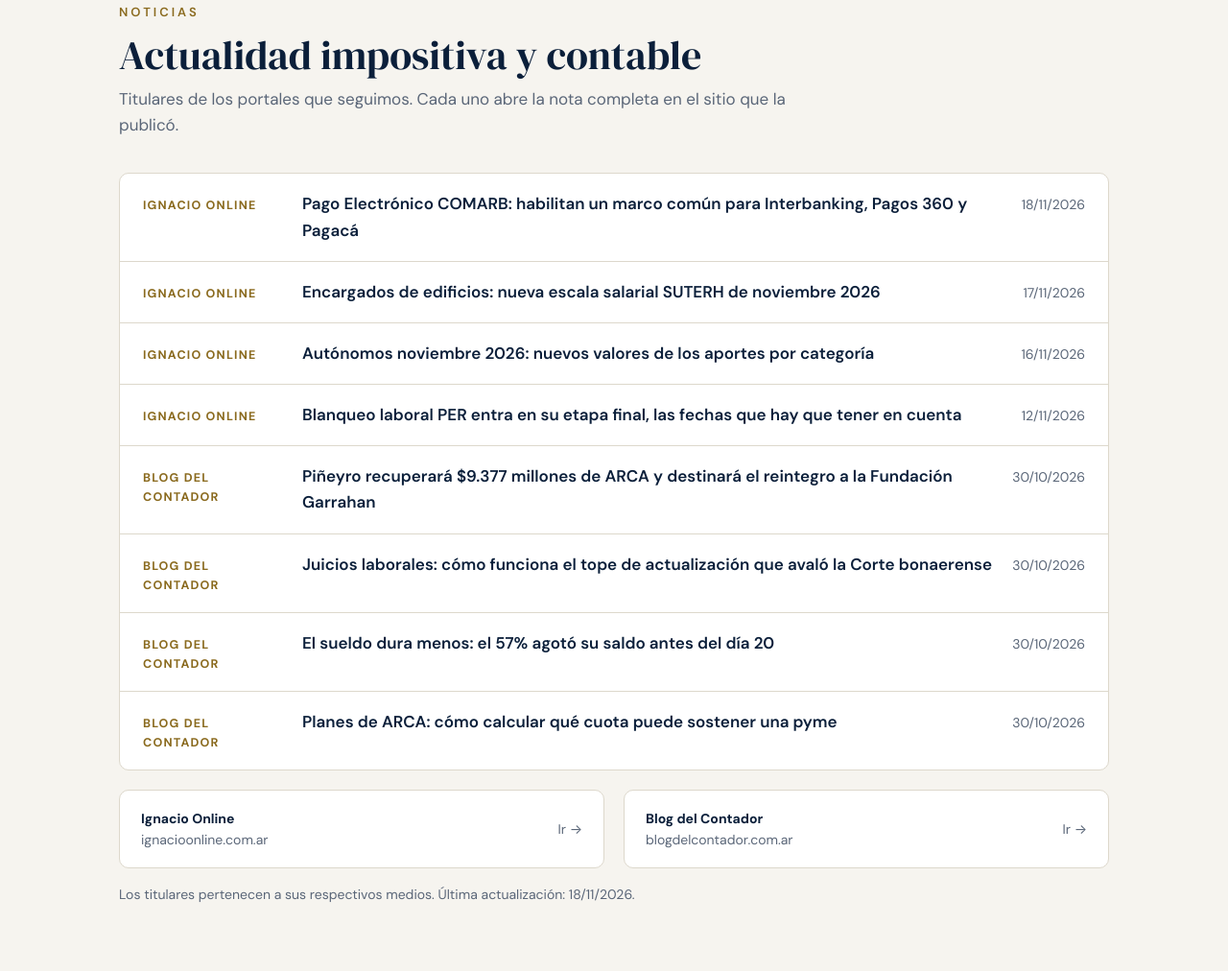
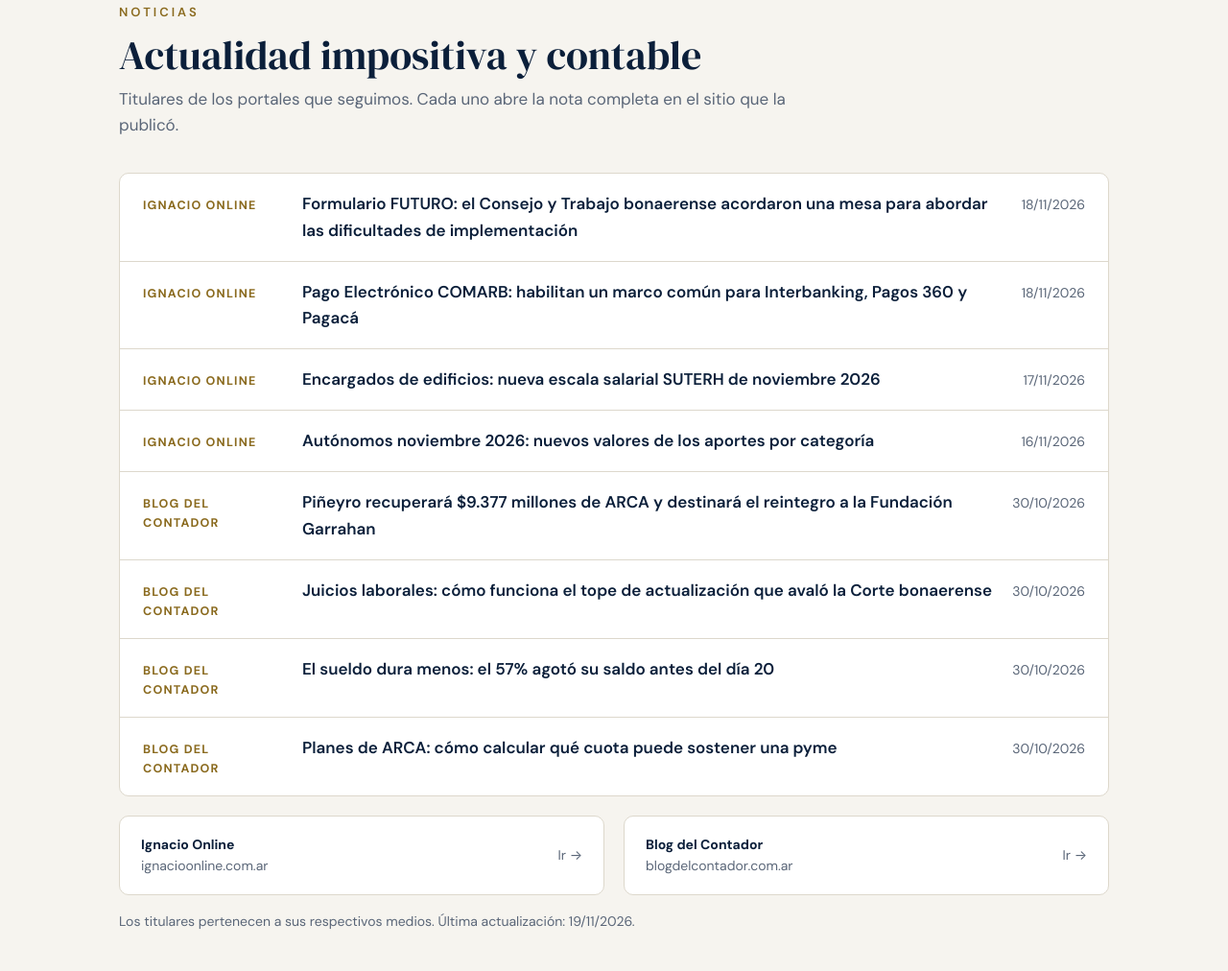
Before and after one commit to smestudiocontable/smestudiocontable.github.io, a plain HTML site: page index.html in a window 1280 px wide. Shown: the part 3320-4332 px from the top of the page at 96% size. Drawn offline with Linux system fonts and the light colour scheme.

Commit message:
Actualiza noticias 19/11/2026

```diff
--- a/index.html
+++ b/index.html
@@ -281,10 +281,10 @@ footer .wrap{display:flex;justify-content:space-between;gap:12px;flex-wrap:wrap}
       </div>
       <!-- NOTICIAS:INICIO (la actualización diaria reemplaza este bloque; máximo 12 titulares, el más nuevo arriba) -->
       <div class="news">
+        <a href="https://www.ignacioonline.com.ar/formulario-futuro-mesa-de-trabajo-por-su-implementacion/"><span class="src">Ignacio Online</span><span class="ttl">Formulario FUTURO: el Consejo y Trabajo bonaerense acordaron una mesa para abordar las dificultades de implementación</span><span class="dt">18/11/2026</span></a>
         <a href="https://www.ignacioonline.com.ar/pago-electronico-comarb-habilitan-un-marco-comun-para-interbanking-pagos-360-y-pagaca/"><span class="src">Ignacio Online</span><span class="ttl">Pago Electrónico COMARB: habilitan un marco común para Interbanking, Pagos 360 y Pagacá</span><span class="dt">18/11/2026</span></a>
         <a href="https://www.ignacioonline.com.ar/encargados-de-edificios-nueva-escala-salarial-suterh-de-noviembre-2026/"><span class="src">Ignacio Online</span><span class="ttl">Encargados de edificios: nueva escala salarial SUTERH de noviembre 2026</span><span class="dt">17/11/2026</span></a>
         <a href="https://www.ignacioonline.com.ar/autonomos-2026-valores-vigentes-desde-noviembre/"><span class="src">Ignacio Online</span><span class="ttl">Autónomos noviembre 2026: nuevos valores de los aportes por categoría</span><span class="dt">16/11/2026</span></a>
-        <a href="https://www.ignacioonline.com.ar/blanqueo-laboral-per-entra-en-su-etapa-final-las-fechas-que-hay-que-tener-en-cuenta/"><span class="src">Ignacio Online</span><span class="ttl">Blanqueo laboral PER entra en su etapa final, las fechas que hay que tener en cuenta</span><span class="dt">12/11/2026</span></a>
         <a href="https://blogdelcontador.com.ar/news-46540-pineyro-arca-reintegro-donacion-garrahan"><span class="src">Blog del Contador</span><span class="ttl">Piñeyro recuperará $9.377 millones de ARCA y destinará el reintegro a la Fundación Garrahan</span><span class="dt">30/10/2026</span></a>
         <a href="https://blogdelcontador.com.ar/news-46539-juicios-laborales-actualizacion-tope-corte-bonaerense"><span class="src">Blog del Contador</span><span class="ttl">Juicios laborales: cómo funciona el tope de actualización que avaló la Corte bonaerense</span><span class="dt">30/10/2026</span></a>
         <a href="https://blogdelcontador.com.ar/news-46538-sueldos-cuentas-bancarias-ingresos-consumo"><span class="src">Blog del Contador</span><span class="ttl">El sueldo dura menos: el 57% agotó su saldo antes del día 20</span><span class="dt">30/10/2026</span></a>
@@ -295,7 +295,7 @@ footer .wrap{display:flex;justify-content:space-between;gap:12px;flex-wrap:wrap}
         <a class="card" href="https://www.ignacioonline.com.ar"><span><b>Ignacio Online</b><br><span>ignacioonline.com.ar</span></span><span>Ir →</span></a>
         <a class="card" href="https://blogdelcontador.com.ar"><span><b>Blog del Contador</b><br><span>blogdelcontador.com.ar</span></span><span>Ir →</span></a>
       </div>
-      <p class="fine">Los titulares pertenecen a sus respectivos medios. Última actualización: 18/11/2026.</p>
+      <p class="fine">Los titulares pertenecen a sus respectivos medios. Última actualización: 19/11/2026.</p>
     </div>
   </section>
 
```
